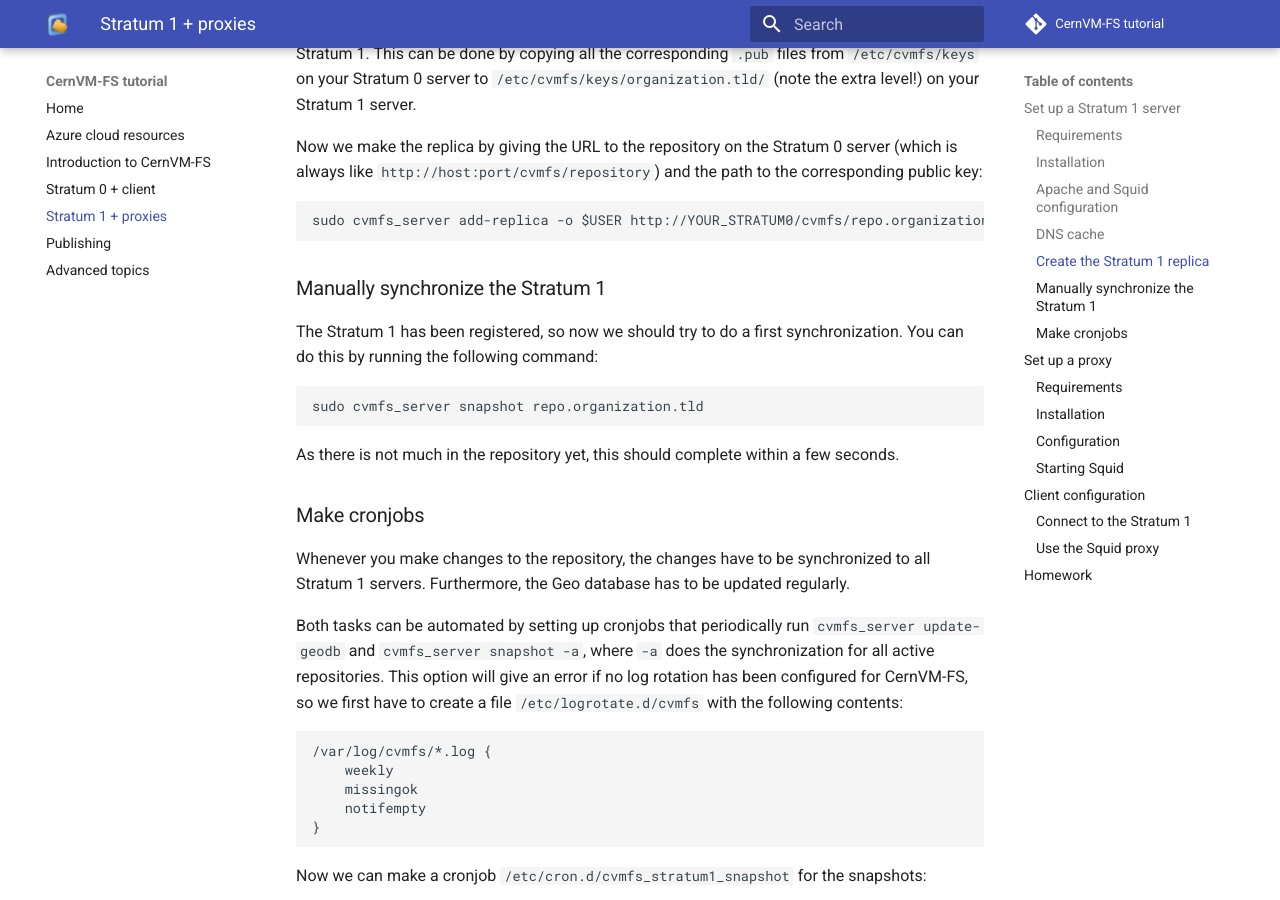
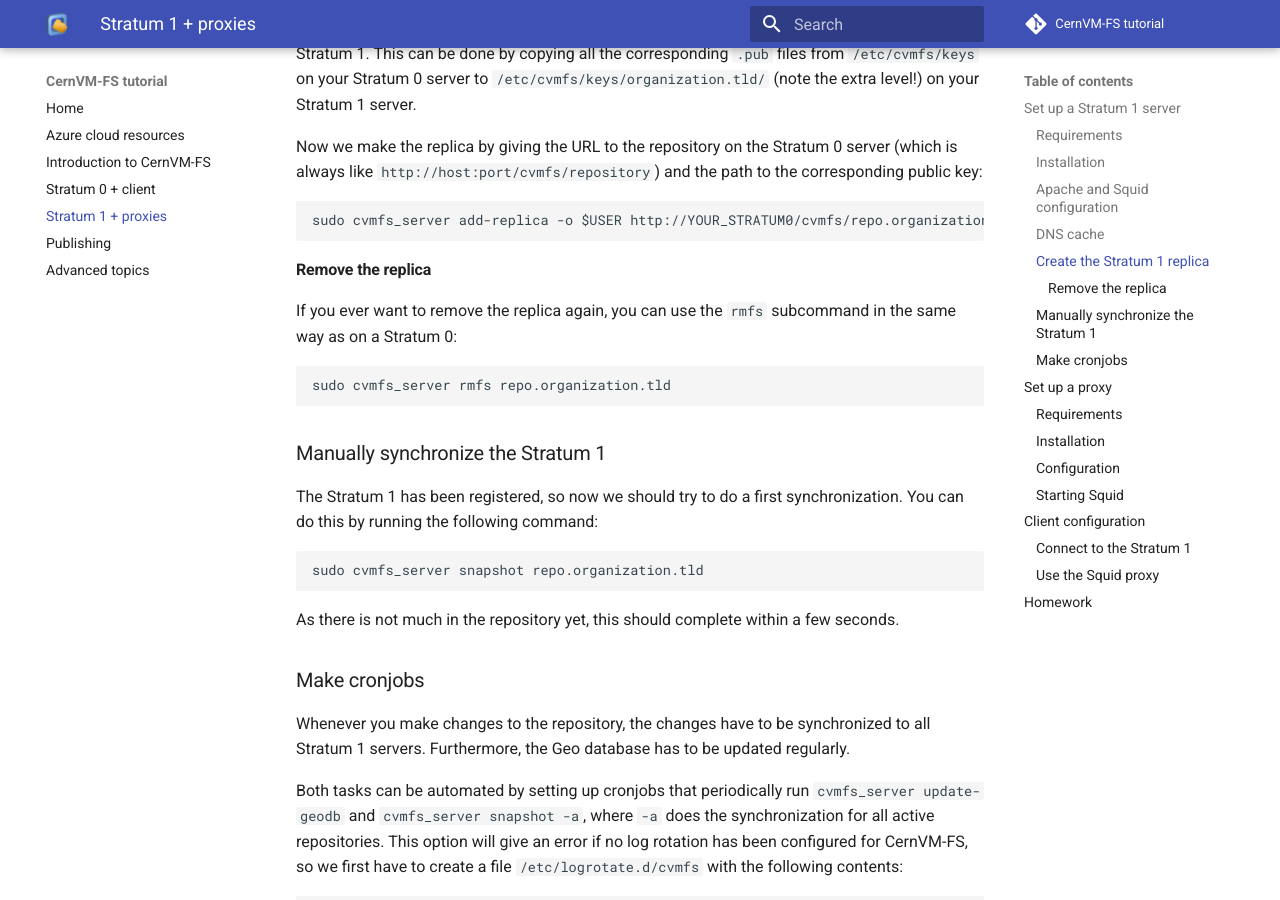
Before and after one commit to cvmfs-contrib/cvmfs-tutorial-2021, an MkDocs documentation site: the page built from docs/03_stratum1_proxies.md, in a window 1280 px wide and 900 px high, scrolled down 2201 px. Built offline with MkDocs 1.6.1 and Material for MkDocs 9.7.7, drawn with Linux system fonts in a browser that asks for light colours; comment, search, counter and statistics services are not loaded.

Commit message:
Add rmfs example

````diff
--- a/docs/03_stratum1_proxies.md
+++ b/docs/03_stratum1_proxies.md
@@ -82,6 +82,12 @@
 Now we make the replica by giving the URL to the repository on the Stratum 0 server (which is always like `http://host:port/cvmfs/repository`) and the path to the corresponding public key:
 ```
 sudo cvmfs_server add-replica -o $USER http://YOUR_STRATUM0/cvmfs/repo.organization.tld /etc/cvmfs/keys/organization.tld/repo.organization.tld
+```
+
+#### Remove the replica
+If you ever want to remove the replica again, you can use the `rmfs` subcommand in the same way as on a Stratum 0:
+```
+sudo cvmfs_server rmfs repo.organization.tld
 ```
 
 ### Manually synchronize the Stratum 1
````
